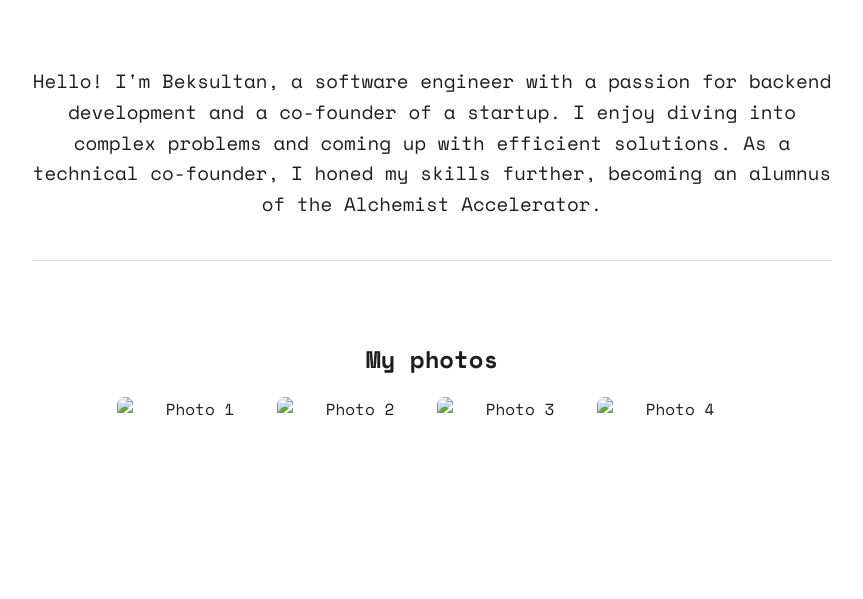
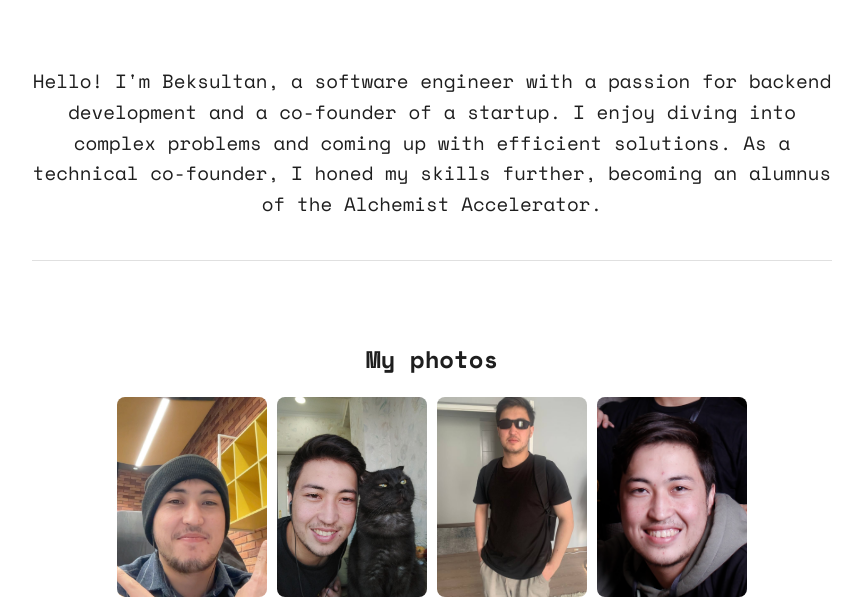
Before and after one commit to bmamatkadyr/portfolio, a plain HTML site: page index.html in a window 1280 px wide. Shown: the part 208-807 px from the top of the page, without its empty margins (208-1071 px from the left). Drawn offline with nearby package versions, Linux system fonts and the light colour scheme; the site is published under a folder, as on GitHub Pages, so addresses that start at the root find nothing.

Commit message:
update img link in html

```diff
--- a/index.html
+++ b/index.html
@@ -26,10 +26,10 @@
 <section class="gallery-section">
     <h2>My photos</h2>
     <div class="gallery">
-        <img src="/media/photo1.jpg" alt="Photo 1">
-        <img src="/media/photo2.jpeg" alt="Photo 2">
-        <img src="/media/photo3.jpeg" alt="Photo 3">
-        <img src="/media/photo4.png" alt="Photo 4">
+        <img src="media/photo1.jpg" alt="Photo 1">
+        <img src="media/photo2.jpeg" alt="Photo 2">
+        <img src="media/photo3.jpeg" alt="Photo 3">
+        <img src="media/photo4.png" alt="Photo 4">
         <!-- <img src="photo5.jpg" alt="Photo 5"> -->
     </div>
 </section>
```
